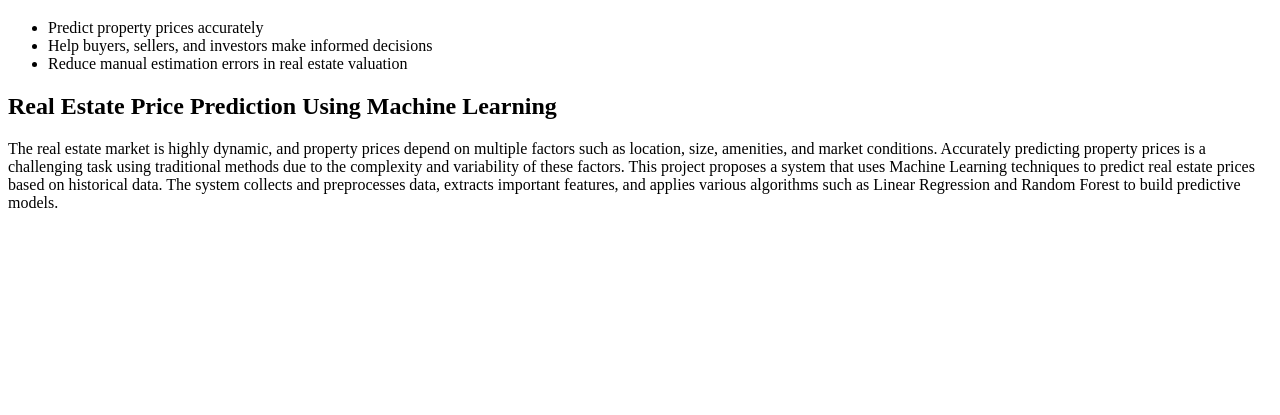
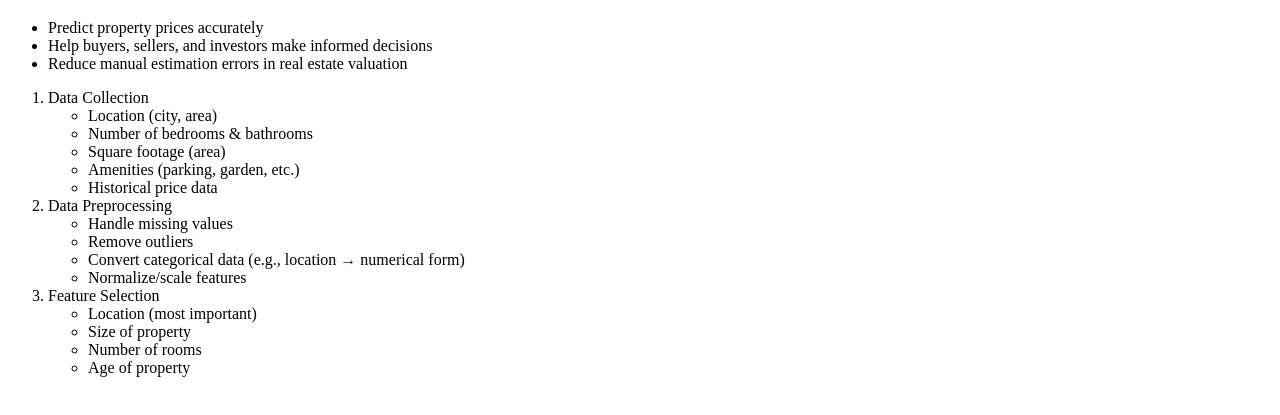
Before and after one commit to igoutham10/project007frontend, a plain HTML site: page project1.html in a window 1280 px wide. Shown: the part 61-476 px from the top of the page. Drawn offline with Linux system fonts and the light colour scheme.

Commit message:
added extra

```diff
--- a/project1.html
+++ b/project1.html
@@ -15,7 +15,7 @@
             <li>Reduce manual estimation errors in real estate valuation</li>
         </ul>
 
-        <!-- <ol>
+        <ol>
             <li>Data Collection</li>
             <ul>
                 <li>Location (city, area)</li>
@@ -38,12 +38,9 @@
                 <li>Number of rooms</li>
                 <li>Age of property</li>
             </ul>
-        </ol> -->
-        <h2>Real Estate Price Prediction Using Machine Learning</h2>
+        </ol>
 
-        <p>The real estate market is highly dynamic, and property prices depend on multiple factors such as location, size, amenities, and market conditions. Accurately predicting property prices is a challenging task using traditional methods due to the complexity and variability of these factors.
 
-        This project proposes a system that uses Machine Learning techniques to predict real estate prices based on historical data. The system collects and preprocesses data, extracts important features, and applies various algorithms such as Linear Regression and Random Forest to build predictive models.</p>
     </div>
 
 </body>
```
Also changed, not shown: project2.html (+3 -0 lines).
